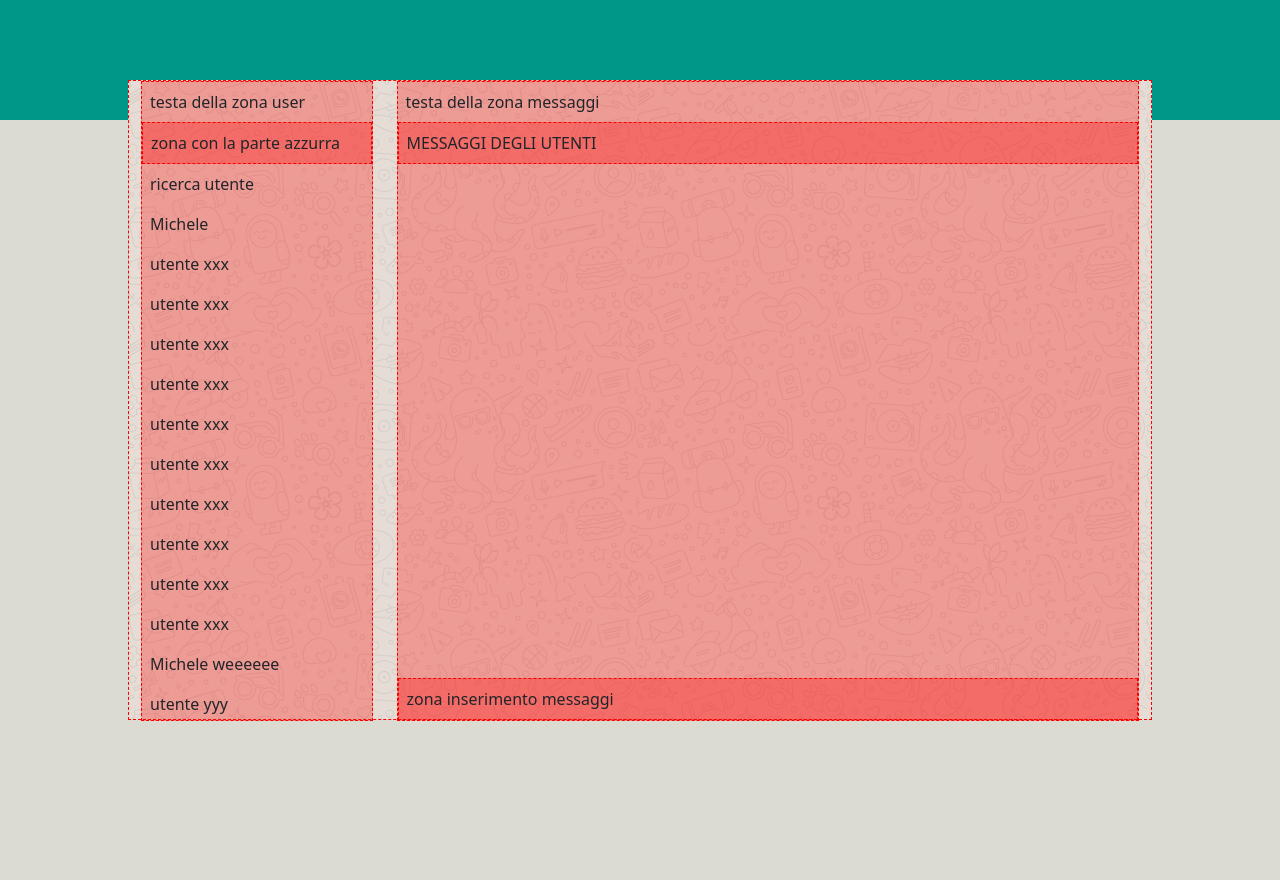
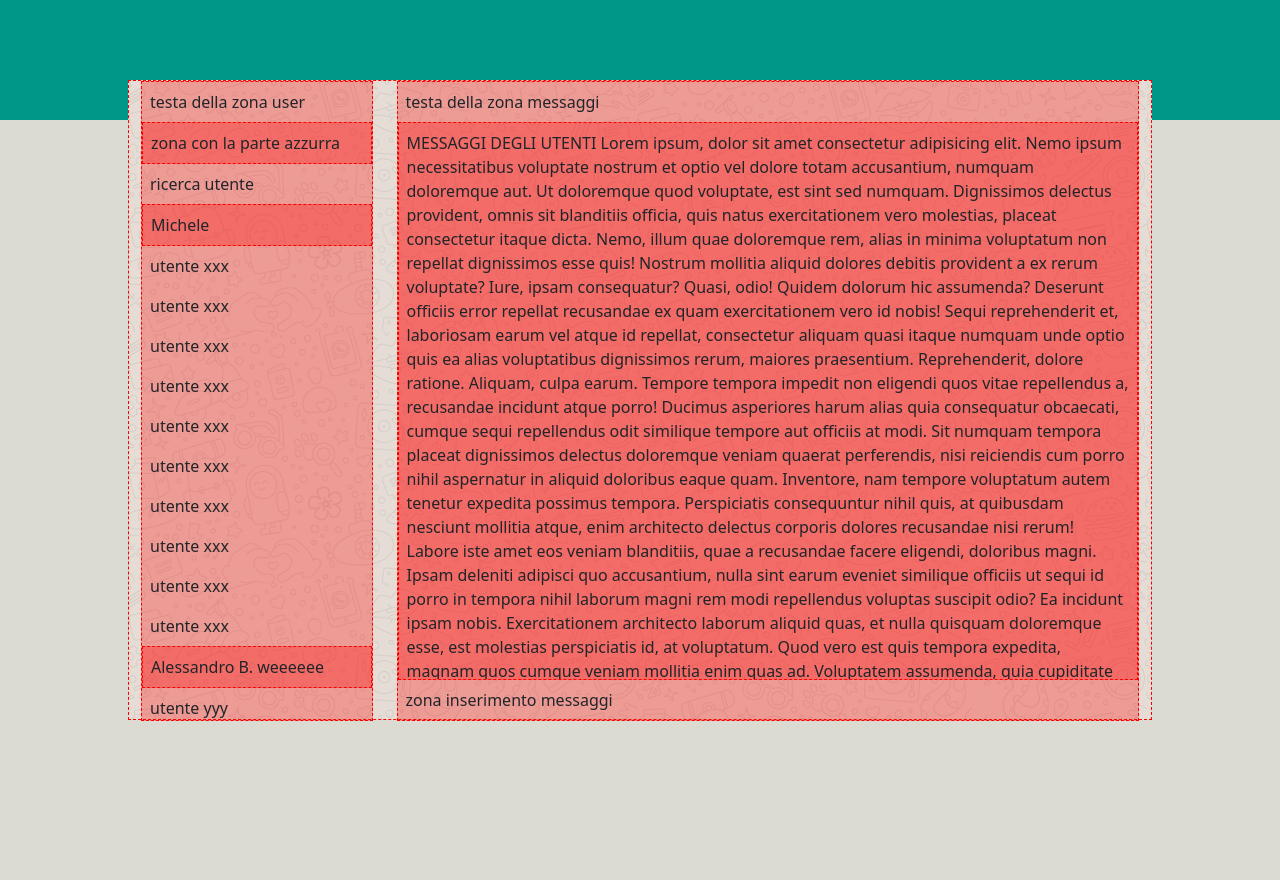
Before and after one commit to CarloCassini/vue-boolzapp, a plain HTML site: page index.html in a window 1280 px wide. Drawn offline with nearby package versions, Linux system fonts and the light colour scheme.

Commit message:
aggiuntiOverflow

```diff
--- a/index.html
+++ b/index.html
@@ -48,8 +48,8 @@
             <div class="p-2 debug">zona con la parte azzurra</div>
             <div class="p-2">ricerca utente</div>
 
-            <div class="overf">
-              <div class="p-2">{{ contacts[0].name}}</div>
+            <div class="Scorrimento">
+              <div class="p-2 debug">{{ contacts[0].name}}</div>
               <div class="p-2">utente xxx</div>
               <div class="p-2">utente xxx</div>
               <div class="p-2">utente xxx</div>
@@ -60,7 +60,7 @@
               <div class="p-2">utente xxx</div>
               <div class="p-2">utente xxx</div>
               <div class="p-2">utente xxx</div>
-              <div class="p-2">{{ contacts[0].name + " weeeeee"}}</div>
+              <div class="p-2 debug">{{ contacts[3].name + " weeeeee"}}</div>
               <div class="p-2">utente yyy</div>
               <div class="p-2">utente yyy</div>
               <div class="p-2">utente yyy</div>
@@ -87,8 +87,83 @@
         <div class="col">
           <div class="d-flex flex-column debug list-users">
             <div class="p-2">testa della zona messaggi</div>
-            <div class="p-2 debug">MESSAGGI DEGLI UTENTI</div>
-            <div class="mt-auto p-2 debug">zona inserimento messaggi</div>
+            <div class="p-2 Scorrimento debug">
+              MESSAGGI DEGLI UTENTI Lorem ipsum, dolor sit amet consectetur
+              adipisicing elit. Nemo ipsum necessitatibus voluptate nostrum et
+              optio vel dolore totam accusantium, numquam doloremque aut. Ut
+              doloremque quod voluptate, est sint sed numquam. Dignissimos
+              delectus provident, omnis sit blanditiis officia, quis natus
+              exercitationem vero molestias, placeat consectetur itaque dicta.
+              Nemo, illum quae doloremque rem, alias in minima voluptatum non
+              repellat dignissimos esse quis! Nostrum mollitia aliquid dolores
+              debitis provident a ex rerum voluptate? Iure, ipsam consequatur?
+              Quasi, odio! Quidem dolorum hic assumenda? Deserunt officiis error
+              repellat recusandae ex quam exercitationem vero id nobis! Sequi
+              reprehenderit et, laboriosam earum vel atque id repellat,
+              consectetur aliquam quasi itaque numquam unde optio quis ea alias
+              voluptatibus dignissimos rerum, maiores praesentium.
+              Reprehenderit, dolore ratione. Aliquam, culpa earum. Tempore
+              tempora impedit non eligendi quos vitae repellendus a, recusandae
+              incidunt atque porro! Ducimus asperiores harum alias quia
+              consequatur obcaecati, cumque sequi repellendus odit similique
+              tempore aut officiis at modi. Sit numquam tempora placeat
+              dignissimos delectus doloremque veniam quaerat perferendis, nisi
+              reiciendis cum porro nihil aspernatur in aliquid doloribus eaque
+              quam. Inventore, nam tempore voluptatum autem tenetur expedita
+              possimus tempora. Perspiciatis consequuntur nihil quis, at
+              quibusdam nesciunt mollitia atque, enim architecto delectus
+              corporis dolores recusandae nisi rerum! Labore iste amet eos
+              veniam blanditiis, quae a recusandae facere eligendi, doloribus
+              magni. Ipsam deleniti adipisci quo accusantium, nulla sint earum
+              eveniet similique officiis ut sequi id porro in tempora nihil
+              laborum magni rem modi repellendus voluptas suscipit odio? Ea
+              incidunt ipsam nobis. Exercitationem architecto laborum aliquid
+              quas, et nulla quisquam doloremque esse, est molestias
+              perspiciatis id, at voluptatum. Quod vero est quis tempora
+              expedita, magnam quos cumque veniam mollitia enim quas ad.
+              Voluptatem assumenda, quia cupiditate nam facere ea fuga
+              molestiae! Natus laborum eius reprehenderit! Dicta obcaecati
+              maxime accusamus sequi alias, similique error voluptas eligendi
+              atque sint aliquam rem, quos quae libero! Praesentium autem nemo
+              ad rerum saepe harum sequi est debitis odio veniam, a facilis iste
+              facere ipsa nostrum, eligendi perferendis natus? Quasi hic
+              necessitatibus eligendi nisi saepe officia iure expedita?
+              Reprehenderit quia enim ullam soluta blanditiis tenetur quisquam
+              magnam sit obcaecati ipsa? Reprehenderit a, ullam itaque maiores
+              esse earum voluptatum non odit amet nostrum, repellat,
+              necessitatibus voluptatem repellendus nemo magni. Consequatur
+              quidem maiores in rem. Omnis, ex. Sit repudiandae, ipsum nobis ex
+              odit neque ut vel ullam, illum tenetur repellat deleniti commodi
+              sint suscipit accusamus voluptatibus aperiam praesentium hic
+              porro. Numquam ipsa, excepturi expedita at ipsam velit quibusdam
+              quidem? Voluptate vero in similique quibusdam animi recusandae
+              distinctio aliquam assumenda! Omnis animi quas nemo consequuntur
+              voluptate voluptatem ullam tenetur maxime illo! Repudiandae
+              asperiores nihil aliquid, corporis amet delectus iure beatae
+              laboriosam nobis alias molestiae eaque, maiores id ipsum
+              voluptatibus expedita nulla sed! Mollitia, corrupti maiores
+              accusamus totam ducimus corporis inventore provident. Similique
+              accusamus aperiam natus totam, perspiciatis ut mollitia dolor
+              veritatis alias magnam minima quis modi officiis ratione dicta
+              praesentium quia eveniet cupiditate perferendis incidunt
+              repudiandae! Officiis consequatur unde ratione numquam. Doloribus
+              eveniet quibusdam molestiae harum dignissimos. Reprehenderit animi
+              aliquid quaerat id, in fugit facere, quisquam veniam nulla amet
+              deserunt laboriosam unde veritatis blanditiis cumque fugiat
+              commodi dolore quod earum libero! Veniam quasi ullam cumque
+              possimus similique eveniet excepturi ipsa adipisci amet enim,
+              asperiores ab voluptas magnam? Quaerat similique, exercitationem
+              sapiente dignissimos, dolore assumenda aperiam fugit recusandae
+              quo alias odit adipisci! Cumque error voluptatum exercitationem ad
+              autem obcaecati enim molestias illo nisi eum, facilis
+              reprehenderit ipsa provident illum, ullam maiores earum numquam
+              asperiores quis dolorem sunt. Quibusdam dolores laborum illum eum!
+              Quod eum dolorum exercitationem doloremque eos consectetur iste
+              ipsum magni deserunt cumque, suscipit, sit quisquam. Alias
+              expedita, ex, dolorem quo voluptas, dolor saepe reiciendis iste
+              harum laudantium eveniet sequi obcaecati.
+            </div>
+            <div class="mt-auto p-2">zona inserimento messaggi</div>
           </div>
         </div>
       </div>
--- a/style.css
+++ b/style.css
@@ -25,6 +25,6 @@
   height: 80vh;
 }
 
-.overf {
+.Scorrimento {
   overflow: auto;
 }
```
